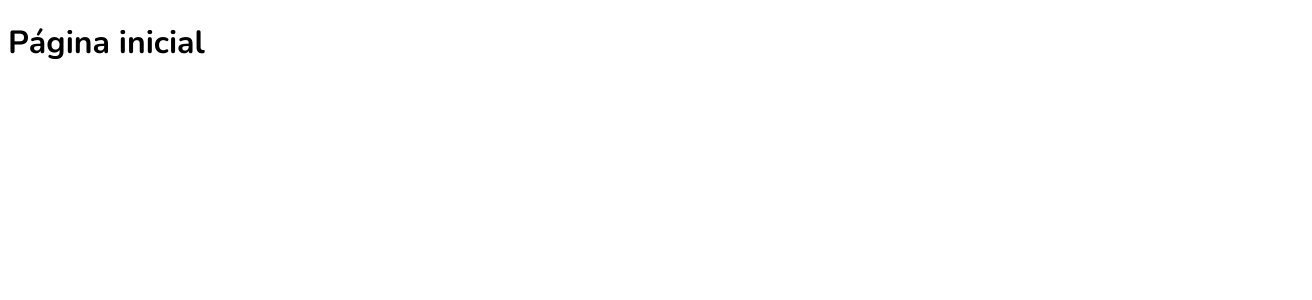
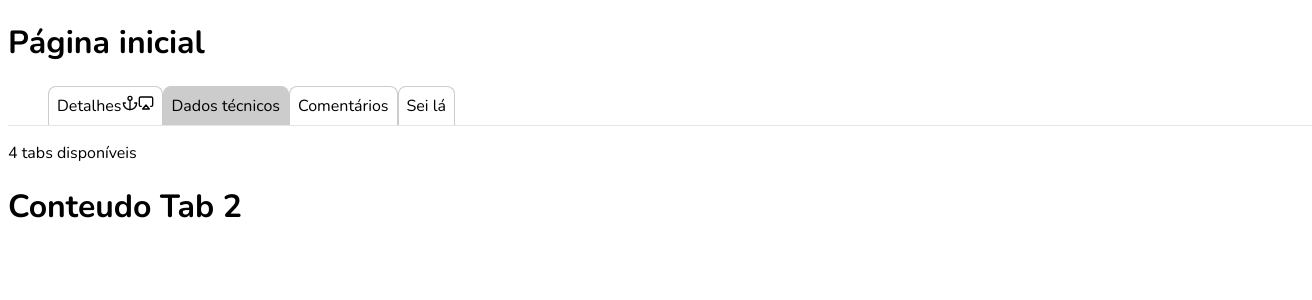
Before and after one commit to mikansc/poc-composition, a React (Vite) app: page / in a window 1280 px wide. Shown: the top 300 px of the page, 1312 px wide, since content can reach past the window. Built offline with nearby package versions, Linux system fonts and the light colour scheme.

Commit message:
feat: add new ComposedTabGroup

```diff
--- a/src/App.jsx
+++ b/src/App.jsx
@@ -1,7 +1,28 @@
+/* eslint-disable react/prop-types */
+import { FiAirplay, FiAnchor } from "react-icons/fi";
+import { ComposedTabGroup } from "./components/ComposedTabGroup/ComposedTabGroup";
+
+const TabContent = ({ children, totalTabs }) => {
+  return (
+    <div>
+      {totalTabs} tabs disponíveis
+      <h1>{children}</h1>
+    </div>
+  );
+};
+
 const App = () => {
   return (
     <div>
       <h1>Página inicial</h1>
+      <ComposedTabGroup>
+        <TabContent title="Detalhes" icon={FiAnchor} Icon={<FiAirplay />}>
+          Conteudo Tab 1
+        </TabContent>
+        <TabContent title="Dados técnicos">Conteudo Tab 2</TabContent>
+        <TabContent title="Comentários">Conteudo Tab 3</TabContent>
+        <TabContent title="Sei lá">Conteudo Tab 4</TabContent>
+      </ComposedTabGroup>
     </div>
   );
 };
```
